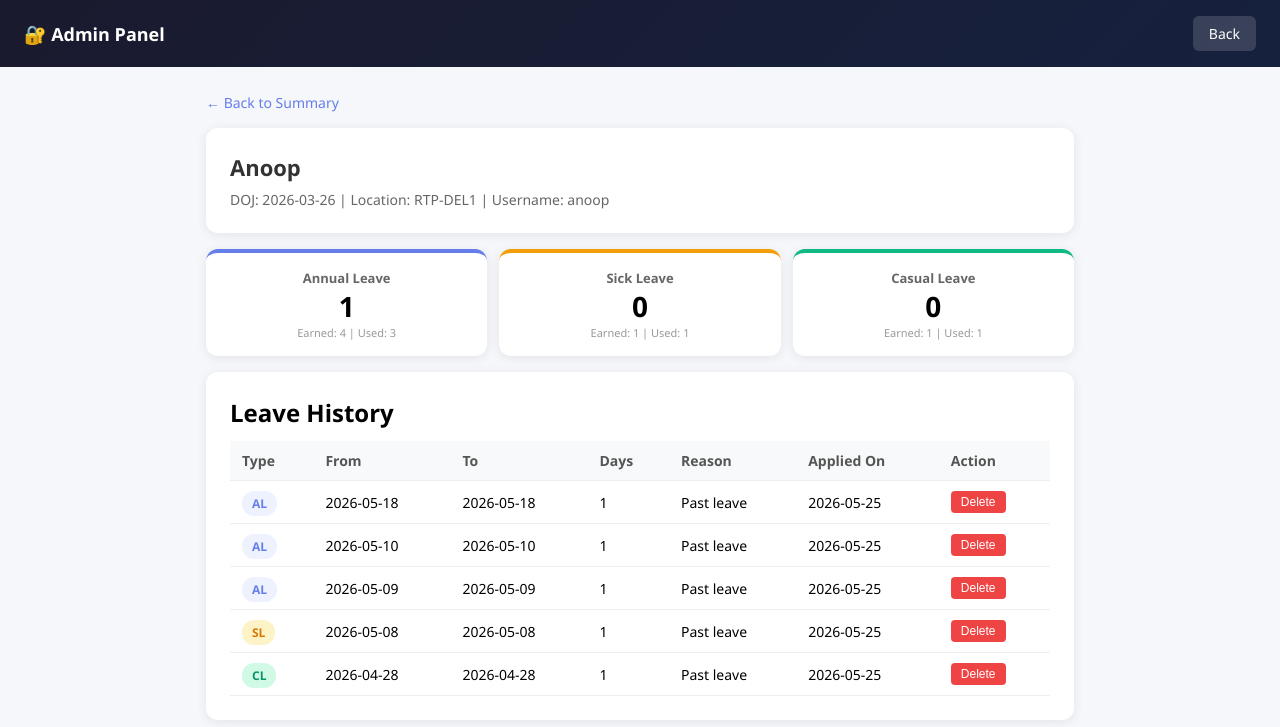
After one commit to Amazonhr/leave-tracker, a Flask app: page /admin/trainer/1 in a window 1280 px wide. The commit adds this page. Shown: the top 727 px of the page. Run offline with Flask 3, Linux system fonts and the light colour scheme; the visitor is signed in with stand-in values (Sample User, id 1); data comes from the database, SQL or seed files in the repository.

Commit message:
Add files via upload

```diff
--- a/app.py
+++ b/app.py
@@ -70,12 +70,11 @@ def init_db():
                         (t['name'], t['username'], t['password'], t['doj']))
     conn.commit()
 
-    # Reset: Delete all leaves and re-insert only valid past leaves
-    conn.execute('DELETE FROM leaves')
-    conn.commit()
-
-    # Pre-load past leaves (26-Apr to 25-May-2026)
-    past_leaves = [
+    # Only pre-load past leaves if table is empty (first deploy)
+    existing_leaves = conn.execute('SELECT COUNT(*) as cnt FROM leaves').fetchone()
+    if existing_leaves['cnt'] == 0:
+        # Pre-load past leaves (26-Apr to 25-May-2026)
+        past_leaves = [
         # Khemchandra: 5 leaves (CL:1, SL:1, AL:3)
         ('khemchandra', 'CL', '2026-04-29', '2026-04-29', 1, 'Past leave'),
         ('khemchandra', 'SL', '2026-04-30', '2026-04-30', 1, 'Past leave'),
@@ -113,13 +112,13 @@ def init_db():
         ('shreya', 'AL', '2026-05-21', '2026-05-21', 1, 'Past leave'),
     ]
 
-    for username, leave_type, from_date, to_date, days, reason in past_leaves:
-        trainer = conn.execute('SELECT id FROM trainers WHERE username = ?', (username,)).fetchone()
-        if trainer:
-            conn.execute('''INSERT INTO leaves (trainer_id, leave_type, from_date, to_date, days, reason, applied_on)
-                          VALUES (?, ?, ?, ?, ?, ?, ?)''',
-                        (trainer['id'], leave_type, from_date, to_date, days, reason, '2026-05-25'))
-    conn.commit()
+        for username, leave_type, from_date, to_date, days, reason in past_leaves:
+            trainer = conn.execute('SELECT id FROM trainers WHERE username = ?', (username,)).fetchone()
+            if trainer:
+                conn.execute('''INSERT INTO leaves (trainer_id, leave_type, from_date, to_date, days, reason, applied_on)
+                              VALUES (?, ?, ?, ?, ?, ?, ?)''',
+                            (trainer['id'], leave_type, from_date, to_date, days, reason, '2026-05-25'))
+        conn.commit()
 
     conn.close()
 
@@ -243,10 +242,25 @@ def apply_leave():
 
         days = calculate_business_days(from_date, to_date)
 
-        # Block leaves before 26-May-2026
-        min_date = '2026-05-26'
-        if from_date < min_date:
-            flash('Cannot apply leave before 26-May-2026. Contact admin for past leaves.', 'error')
+        # Block leaves outside current payroll month (26th to 25th)
+        today = date.today()
+        if today.day >= 26:
+            payroll_start = date(today.year, today.month, 26)
+            if today.month == 12:
+                payroll_end = date(today.year + 1, 1, 25)
+            else:
+                payroll_end = date(today.year, today.month + 1, 25)
+        else:
+            if today.month == 1:
+                payroll_start = date(today.year - 1, 12, 26)
+            else:
+                payroll_start = date(today.year, today.month - 1, 26)
+            payroll_end = date(today.year, today.month, 25)
+
+        from_date_obj = datetime.strptime(from_date, '%Y-%m-%d').date()
+
+        if from_date_obj < payroll_start or from_date_obj > payroll_end:
+            flash(f'You can only apply leave between {payroll_start.strftime("%d-%b-%Y")} and {payroll_end.strftime("%d-%b-%Y")}.', 'error')
         elif days <= 0:
             flash('Invalid date range', 'error')
         else:
@@ -378,6 +392,175 @@ def admin_download_detail():
     )
 
 
+# --- ADMIN: Reset Password ---
+@app.route('/admin/reset-password/<int:trainer_id>', methods=['GET', 'POST'])
+def admin_reset_password(trainer_id):
+    if 'user' not in session or session['user'] != 'admin':
+        return redirect(url_for('login'))
+    conn = get_db()
+    trainer = conn.execute('SELECT * FROM trainers WHERE id = ?', (trainer_id,)).fetchone()
+    if request.method == 'POST':
+        new_password = request.form['new_password'].strip()
+        if len(new_password) < 4:
+            flash('Password must be at least 4 characters', 'error')
+        else:
+            conn.execute('UPDATE trainers SET password = ? WHERE id = ?', (new_password, trainer_id))
+            conn.commit()
+            flash(f'Password updated for {trainer["name"]}', 'success')
+            conn.close()
+            return redirect(url_for('admin_dashboard'))
+    conn.close()
+    return render_template('admin_reset_password.html', trainer=trainer)
+
+
+# --- ADMIN: Add Trainer ---
+@app.route('/admin/add-trainer', methods=['GET', 'POST'])
+def admin_add_trainer():
+    if 'user' not in session or session['user'] != 'admin':
+        return redirect(url_for('login'))
+    if request.method == 'POST':
+        name = request.form['name'].strip()
+        username = request.form['username'].strip().lower()
+        password = request.form['password'].strip()
+        doj = request.form['doj']
+        conn = get_db()
+        existing = conn.execute('SELECT id FROM trainers WHERE username = ?', (username,)).fetchone()
+        if existing:
+            flash('Username already exists', 'error')
+        else:
+            conn.execute('INSERT INTO trainers (name, username, password, doj) VALUES (?, ?, ?, ?)',
+                        (name, username, password, doj))
+            conn.commit()
+            flash(f'Trainer {name} added successfully!', 'success')
+            conn.close()
+            return redirect(url_for('admin_dashboard'))
+        conn.close()
+    return render_template('admin_add_trainer.html')
+
+
+# --- ADMIN: Remove Trainer ---
+@app.route('/admin/remove-trainer/<int:trainer_id>', methods=['POST'])
+def admin_remove_trainer(trainer_id):
+    if 'user' not in session or session['user'] != 'admin':
+        return redirect(url_for('login'))
+    conn = get_db()
+    trainer = conn.execute('SELECT name FROM trainers WHERE id = ?', (trainer_id,)).fetchone()
+    conn.execute('DELETE FROM leaves WHERE trainer_id = ?', (trainer_id,))
+    conn.execute('DELETE FROM trainers WHERE id = ?', (trainer_id,))
+    conn.commit()
+    conn.close()
+    flash(f'Trainer {trainer["name"]} removed', 'success')
+    return redirect(url_for('admin_dashboard'))
+
+
+# --- ADMIN: Delete a Leave ---
+@app.route('/admin/delete-leave/<int:leave_id>', methods=['POST'])
+def admin_delete_leave(leave_id):
+    if 'user' not in session or session['user'] != 'admin':
+        return redirect(url_for('login'))
+    conn = get_db()
+    conn.execute('DELETE FROM leaves WHERE id = ?', (leave_id,))
+    conn.commit()
+    conn.close()
+    flash('Leave record deleted', 'success')
+    return redirect(request.referrer or url_for('admin_leaves'))
+
+
+# --- ADMIN: Individual Trainer View ---
+@app.route('/admin/trainer/<int:trainer_id>')
+def admin_trainer_view(trainer_id):
+    if 'user' not in session or session['user'] != 'admin':
+        return redirect(url_for('login'))
+    conn = get_db()
+    trainer = conn.execute('SELECT * FROM trainers WHERE id = ?', (trainer_id,)).fetchone()
+    leaves = conn.execute('SELECT * FROM leaves WHERE trainer_id = ? ORDER BY from_date DESC',
+                         (trainer_id,)).fetchall()
+    conn.close()
+    earned = calculate_leave_balance(trainer['doj'])
+    used = get_used_leaves(trainer_id)
+    balance = {
+        'AL': {'earned': earned['AL'], 'used': used['AL'], 'pending': earned['AL'] - used['AL']},
+        'SL': {'earned': earned['SL'], 'used': used['SL'], 'pending': earned['SL'] - used['SL']},
+        'CL': {'earned': earned['CL'], 'used': used['CL'], 'pending': earned['CL'] - used['CL']},
+    }
+    return render_template('admin_trainer_view.html', trainer=trainer, balance=balance, leaves=leaves)
+
+
+# --- ADMIN: Apply Leave on Behalf ---
+@app.route('/admin/apply-leave', methods=['GET', 'POST'])
+def admin_apply_leave():
+    if 'user' not in session or session['user'] != 'admin':
+        return redirect(url_for('login'))
+    conn = get_db()
+    trainers = conn.execute('SELECT * FROM trainers ORDER BY name').fetchall()
+    if request.method == 'POST':
+        trainer_id = int(request.form['trainer_id'])
+        leave_type = request.form['leave_type']
+        from_date = request.form['from_date']
+        to_date = request.form['to_date']
+        reason = request.form.get('reason', 'Applied by Admin')
+        days = calculate_business_days(from_date, to_date)
+        if days <= 0:
+            flash('Invalid date range', 'error')
+        else:
+            conn.execute('''INSERT INTO leaves (trainer_id, leave_type, from_date, to_date, days, reason, applied_on)
+                          VALUES (?, ?, ?, ?, ?, ?, ?)''',
+                        (trainer_id, leave_type, from_date, to_date, days, reason,
+                         date.today().strftime('%Y-%m-%d')))
+            conn.commit()
+            flash(f'Leave applied successfully for {days} day(s)!', 'success')
+            conn.close()
+            return redirect(url_for('admin_dashboard'))
+    conn.close()
+    return render_template('admin_apply_leave.html', trainers=trainers)
+
+
+# --- ADMIN: Monthly Payroll Download ---
+@app.route('/admin/download-monthly')
+def admin_download_monthly():
+    if 'user' not in session or session['user'] != 'admin':
+        return redirect(url_for('login'))
+    today = date.today()
+    if today.day >= 26:
+        payroll_start = date(today.year, today.month, 26)
+        if today.month == 12:
+            payroll_end = date(today.year + 1, 1, 25)
+        else:
+            payroll_end = date(today.year, today.month + 1, 25)
+    else:
+        if today.month == 1:
+            payroll_start = date(today.year - 1, 12, 26)
+        else:
+            payroll_start = date(today.year, today.month - 1, 26)
+        payroll_end = date(today.year, today.month, 25)
+    conn = get_db()
+    trainers = conn.execute('SELECT * FROM trainers ORDER BY name').fetchall()
+    output = io.StringIO()
+    writer = csv.writer(output)
+    writer.writerow(['Name', 'DOJ', 'AL Used (This Month)', 'SL Used (This Month)',
+                     'CL Used (This Month)', 'Total Days on Leave'])
+    for t in trainers:
+        leaves = conn.execute('''SELECT leave_type, SUM(days) as total FROM leaves
+                               WHERE trainer_id = ? AND from_date >= ? AND from_date <= ?
+                               GROUP BY leave_type''',
+                             (t['id'], payroll_start.strftime('%Y-%m-%d'),
+                              payroll_end.strftime('%Y-%m-%d'))).fetchall()
+        monthly = {'AL': 0, 'SL': 0, 'CL': 0}
+        for l in leaves:
+            monthly[l['leave_type']] = l['total']
+        total = monthly['AL'] + monthly['SL'] + monthly['CL']
+        writer.writerow([t['name'], t['doj'], monthly['AL'], monthly['SL'], monthly['CL'], total])
+    conn.close()
+    output.seek(0)
+    month_label = payroll_start.strftime('%d%b') + '_to_' + payroll_end.strftime('%d%b%Y')
+    return send_file(
+        io.BytesIO(output.getvalue().encode('utf-8')),
+        mimetype='text/csv',
+        as_attachment=True,
+        download_name=f'Payroll_Leave_{month_label}.csv'
+    )
+
+
 if __name__ == '__main__':
     init_db()
     app.run(debug=True)
--- /dev/null
+++ b/templates/admin_trainer_view.html
@@ -0,0 +1,74 @@
+<!DOCTYPE html>
+<html lang="en">
+<head>
+    <meta charset="UTF-8">
+    <meta name="viewport" content="width=device-width, initial-scale=1.0">
+    <title>Trainer Detail - Admin</title>
+    <style>
+        * { margin: 0; padding: 0; box-sizing: border-box; }
+        body { font-family: 'Segoe UI', sans-serif; background: #f5f7fa; min-height: 100vh; }
+        .navbar { background: linear-gradient(135deg, #1a1a2e 0%, #16213e 100%); padding: 16px 24px; display: flex; justify-content: space-between; align-items: center; }
+        .navbar h2 { color: white; font-size: 18px; }
+        .navbar a { color: white; text-decoration: none; background: rgba(255,255,255,0.15); padding: 8px 16px; border-radius: 6px; font-size: 14px; }
+        .container { max-width: 900px; margin: 24px auto; padding: 0 16px; }
+        .btn-back { display: inline-block; margin-bottom: 16px; color: #667eea; text-decoration: none; font-size: 14px; }
+        .info { background: white; border-radius: 12px; padding: 24px; margin-bottom: 16px; box-shadow: 0 2px 12px rgba(0,0,0,0.08); }
+        .info h1 { color: #333; font-size: 22px; margin-bottom: 8px; }
+        .info p { color: #666; font-size: 14px; }
+        .balance-cards { display: grid; grid-template-columns: repeat(3, 1fr); gap: 12px; margin-bottom: 16px; }
+        .balance-card { background: white; border-radius: 12px; padding: 16px; box-shadow: 0 2px 12px rgba(0,0,0,0.08); text-align: center; }
+        .balance-card h3 { font-size: 13px; color: #666; }
+        .balance-card .number { font-size: 28px; font-weight: 700; }
+        .balance-card .detail { font-size: 11px; color: #999; }
+        .balance-card.al { border-top: 4px solid #667eea; }
+        .balance-card.sl { border-top: 4px solid #f59e0b; }
+        .balance-card.cl { border-top: 4px solid #10b981; }
+        .table-wrap { background: white; border-radius: 12px; padding: 24px; box-shadow: 0 2px 12px rgba(0,0,0,0.08); overflow-x: auto; }
+        table { width: 100%; border-collapse: collapse; }
+        th, td { padding: 10px 12px; text-align: left; border-bottom: 1px solid #eee; font-size: 14px; }
+        th { background: #f8f9fa; color: #555; font-weight: 600; }
+        .badge { padding: 4px 10px; border-radius: 12px; font-size: 12px; font-weight: 600; }
+        .badge-al { background: #eef2ff; color: #667eea; }
+        .badge-sl { background: #fef3c7; color: #d97706; }
+        .badge-cl { background: #d1fae5; color: #059669; }
+        .del-btn { background: #ef4444; color: white; border: none; padding: 4px 10px; border-radius: 4px; cursor: pointer; font-size: 12px; }
+        .flash { padding: 12px; border-radius: 8px; margin-bottom: 16px; font-size: 14px; }
+        .flash.success { background: #e0ffe0; color: #060; }
+    </style>
+</head>
+<body>
+    <div class="navbar"><h2>🔐 Admin Panel</h2><a href="{{ url_for('admin_dashboard') }}">Back</a></div>
+    <div class="container">
+        <a href="{{ url_for('admin_dashboard') }}" class="btn-back">← Back to Summary</a>
+        {% with messages = get_flashed_messages(with_categories=true) %}{% if messages %}{% for category, message in messages %}<div class="flash {{ category }}">{{ message }}</div>{% endfor %}{% endif %}{% endwith %}
+        <div class="info">
+            <h1>{{ trainer['name'] }}</h1>
+            <p>DOJ: {{ trainer['doj'] }} | Location: {{ trainer['location'] }} | Username: {{ trainer['username'] }}</p>
+        </div>
+        <div class="balance-cards">
+            <div class="balance-card al"><h3>Annual Leave</h3><div class="number">{{ balance['AL']['pending'] }}</div><div class="detail">Earned: {{ balance['AL']['earned'] }} | Used: {{ balance['AL']['used'] }}</div></div>
+            <div class="balance-card sl"><h3>Sick Leave</h3><div class="number">{{ balance['SL']['pending'] }}</div><div class="detail">Earned: {{ balance['SL']['earned'] }} | Used: {{ balance['SL']['used'] }}</div></div>
+            <div class="balance-card cl"><h3>Casual Leave</h3><div class="number">{{ balance['CL']['pending'] }}</div><div class="detail">Earned: {{ balance['CL']['earned'] }} | Used: {{ balance['CL']['used'] }}</div></div>
+        </div>
+        <div class="table-wrap">
+            <h2 style="margin-bottom:12px;">Leave History</h2>
+            {% if leaves %}
+            <table>
+                <thead><tr><th>Type</th><th>From</th><th>To</th><th>Days</th><th>Reason</th><th>Applied On</th><th>Action</th></tr></thead>
+                <tbody>
+                {% for leave in leaves %}
+                <tr>
+                    <td><span class="badge badge-{{ leave['leave_type']|lower }}">{{ leave['leave_type'] }}</span></td>
+                    <td>{{ leave['from_date'] }}</td><td>{{ leave['to_date'] }}</td>
+                    <td>{{ leave['days'] }}</td><td>{{ leave['reason'] or '-' }}</td>
+                    <td>{{ leave['applied_on'] }}</td>
+                    <td><form method="POST" action="{{ url_for('admin_delete_leave', leave_id=leave['id']) }}" onsubmit="return confirm('Delete this leave?')"><button class="del-btn">Delete</button></form></td>
+                </tr>
+                {% endfor %}
+                </tbody>
+            </table>
+            {% else %}<p style="text-align:center;color:#999;padding:20px;">No leaves recorded.</p>{% endif %}
+        </div>
+    </div>
+</body>
+</html>
```
Also changed, not shown: templates/admin_add_trainer.html (added, +43 -0 lines), templates/admin_apply_leave.html (added, +56 -0 lines), templates/admin_dashboard.html (+11 -3 lines), templates/admin_reset_password.html (added, +40 -0 lines).
